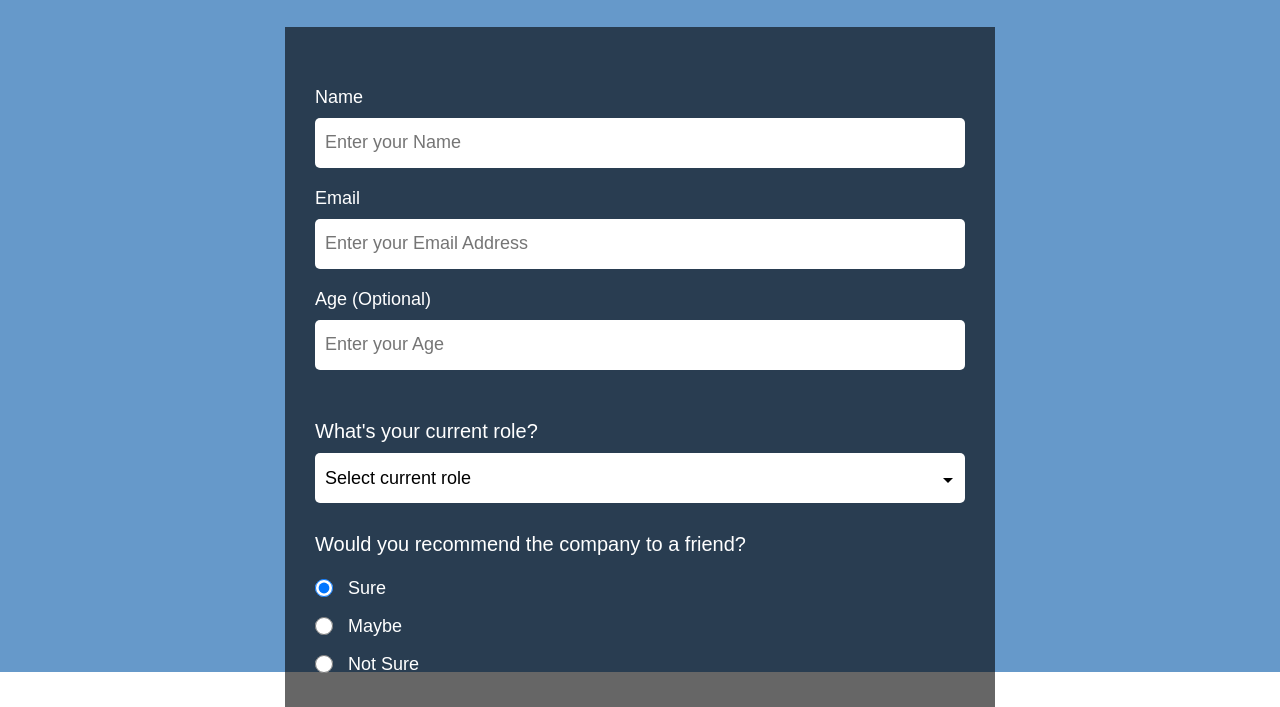
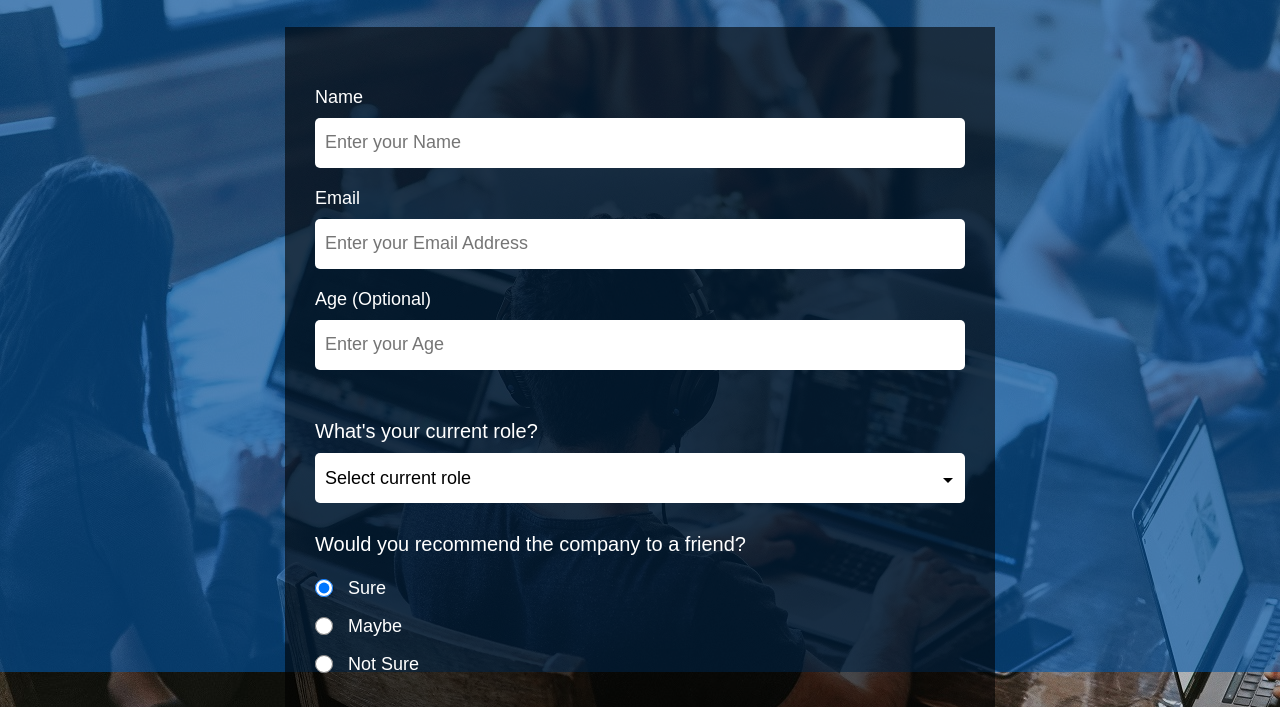
Before and after one commit to abdel-rahmandev/freeCodeCamp-Survey-Form, a plain HTML site: page index.html in a window 1280 px wide. Shown: the part 128-835 px from the top of the page. Drawn offline with Linux system fonts and the light colour scheme; the site is published under a folder, as on GitHub Pages, so addresses that start at the root find nothing.

Commit message:
Update BG Image Path

```diff
--- a/css/main.css
+++ b/css/main.css
@@ -9,7 +9,7 @@
 body {
   width: 100%;
   height: 100%;
-  background-image: url("/imgs/Company-Team.jpg");
+  background-image: url("../imgs/Company-Team.jpg");
   background-repeat: no-repeat;
   background-attachment: fixed;
 }
```
